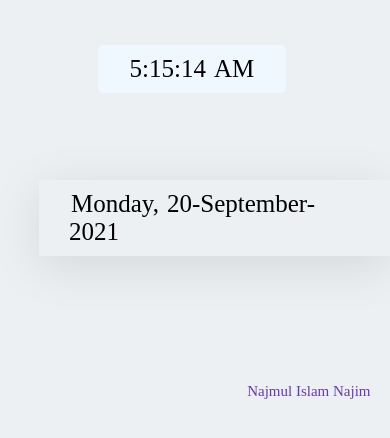
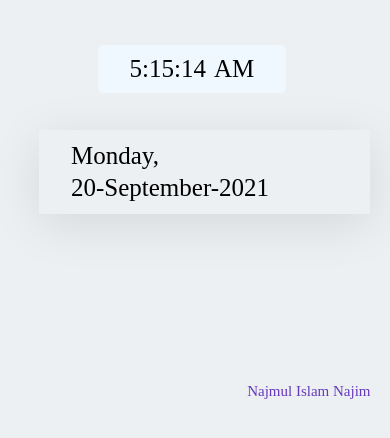
Before and after one commit to najmulislamnajim/digitalclock, a plain HTML site: page index.html in a window 390 px wide. Shown: the part 250-688 px from the top of the page. Drawn offline with Linux system fonts and the light colour scheme.

Commit message:
responsive for small device.

```diff
--- a/style.css
+++ b/style.css
@@ -58,3 +58,14 @@ span{
         top: 51%;
     }
 }
+@media (max-width:400px) {
+    .myWatch .day{
+        left: 10%;
+        top: 45%;
+        display: flex;
+        justify-content: start;
+        align-items: center;
+        flex-wrap: wrap;
+        margin-right: 20px;
+    }
+}
```
